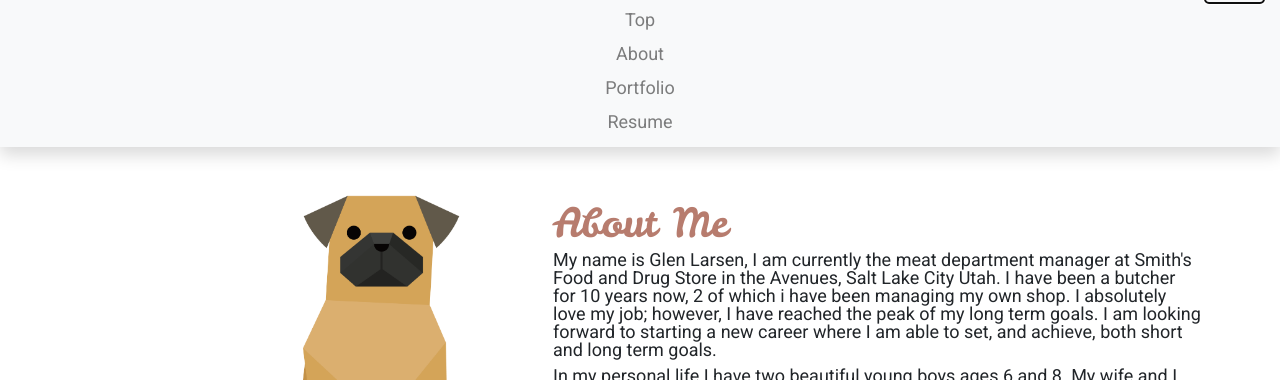
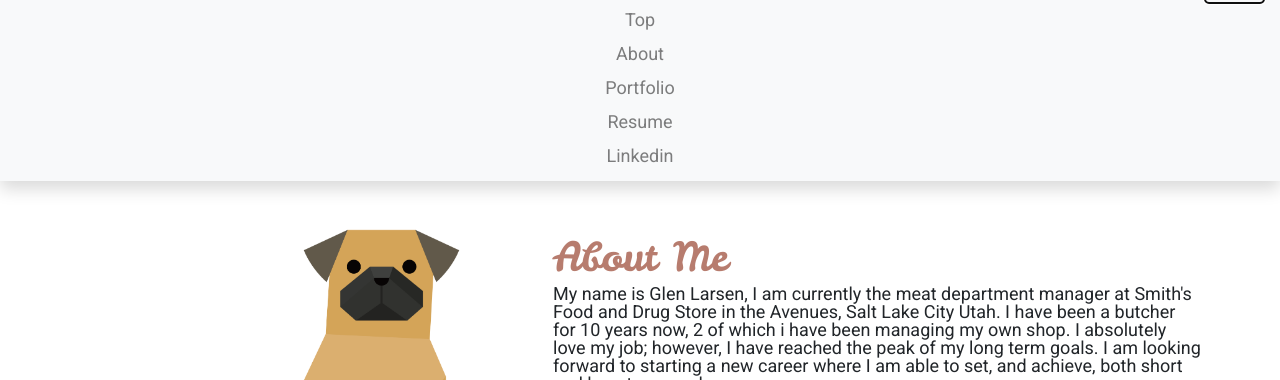
Before and after one commit to ultrapancake/Portfolio-3, a plain HTML site: page index.html in a window 1280 px wide. Both pictures are taken after a click on the button "Navigation Menu". Shown: the part 851-1231 px from the top of the page. Drawn offline with nearby package versions, Linux system fonts and the light colour scheme.

Commit message:
added linkedin & ReadMe file

```diff
--- a/assets/css/style.css
+++ b/assets/css/style.css
@@ -67,6 +67,7 @@ h1 {
   font-size: 5vh;
 }
 
+/* wow  the bork bro*/
 .bork {
   width: 200px;
   animation: blink-animation 1s steps(5, start) infinite;
--- a/index.html
+++ b/index.html
@@ -85,6 +85,12 @@
           <a class="nav-item nav-link" href="#about">About</a>
           <a class="nav-item nav-link" href="#portfolio">Portfolio</a>
           <a class="nav-item nav-link" href="#">Resume</a>
+          <a
+            class="nav-item nav-link"
+            href="https://www.linkedin.com/in/glen-larsen-40456a28/"
+            target="blank_"
+            >Linkedin</a
+          >
         </div>
       </div>
     </nav>
```
Also changed, not shown: 1 other file.
